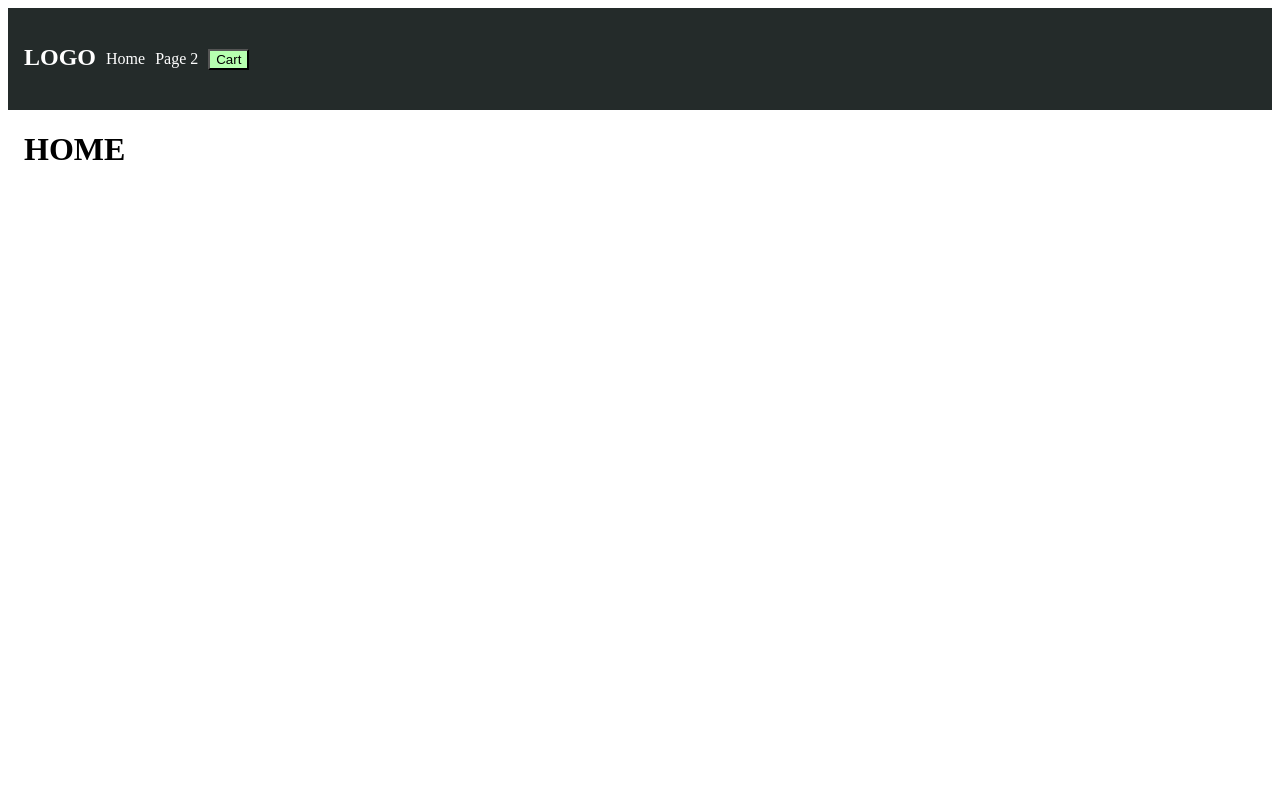
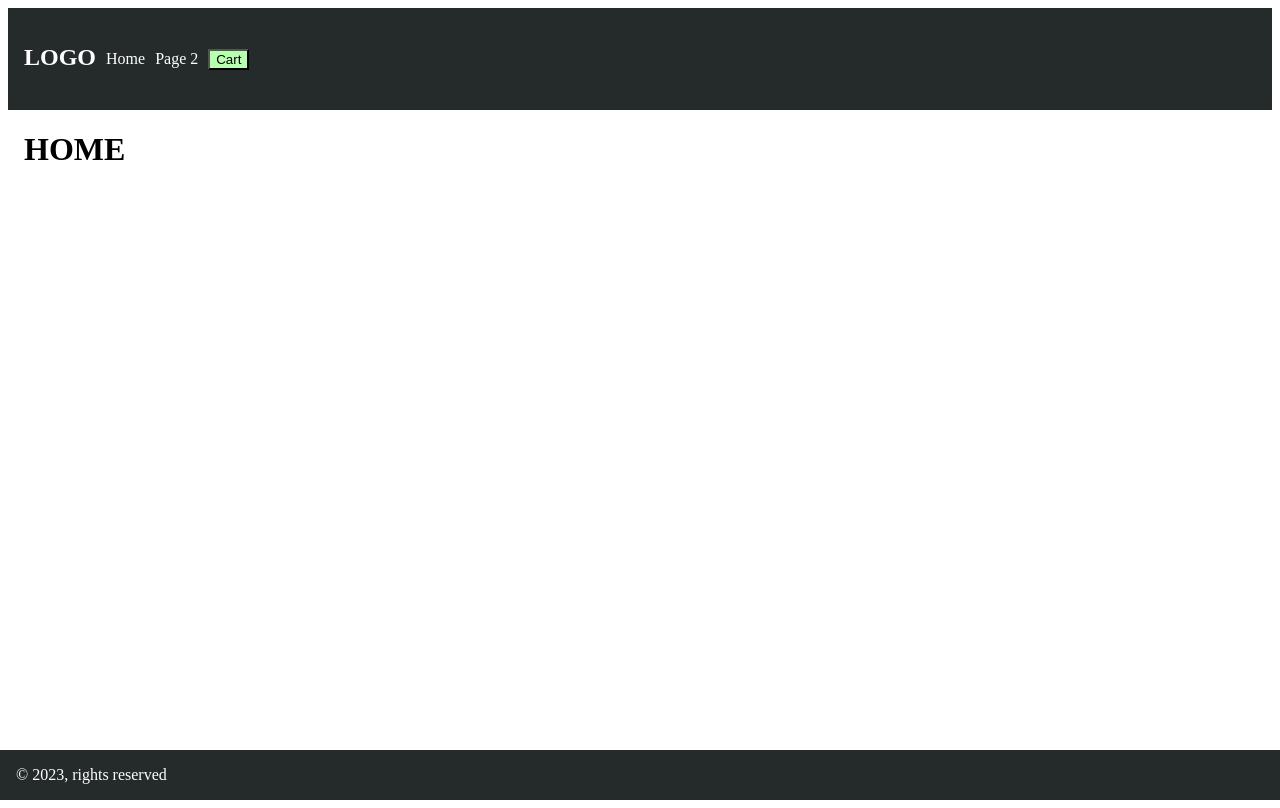
Before and after one commit to trine-marie-sandberg/js-frameworks-ca, a React (Vite) app in the folder ecom-store/: page /home in a window 1280 px wide. Built offline with nearby package versions, Linux system fonts and the light colour scheme.

Commit message:
adds footer

```diff
--- a/ecom-store/src/components/footer/index.jsx
+++ b/ecom-store/src/components/footer/index.jsx
@@ -1 +1,8 @@
-//footer
+import React from "react";
+import { Foot } from "./style";
+
+export default function Footer() {
+    return(
+        <Foot>© 2023, rights reserved</Foot>
+    )
+}
--- /dev/null
+++ b/ecom-store/src/components/footer/style.jsx
@@ -0,0 +1,11 @@
+import { styled } from "styled-components";
+
+export const Foot = styled.footer`
+  position: fixed;
+  left: 0;
+  bottom: 0;
+  width: 100%;
+  background-color: var(--color-primary);
+  color: var(--color-font);
+  padding: var(--sizes-sm);
+`;
--- a/ecom-store/src/components/layout/index.jsx
+++ b/ecom-store/src/components/layout/index.jsx
@@ -1,6 +1,6 @@
 import React from "react";
 import Header from "../header";
-
+import Footer from "../footer";
 
 export default function Layout({children}) {
     return(
@@ -9,6 +9,7 @@ export default function Layout({children}) {
         <main>
             {children}
         </main>
+        <Footer/>
         </>
     )
 }
--- a/ecom-store/src/styles/global.jsx
+++ b/ecom-store/src/styles/global.jsx
@@ -16,9 +16,6 @@ const GlobalStyle = createGlobalStyle`
     --sizes-lg: 2rem;
     --sizes-xl: 3rem;
   }
-  body {
-    height: 100%;
-  }
   main {
     margin: 1rem;
   }
```
